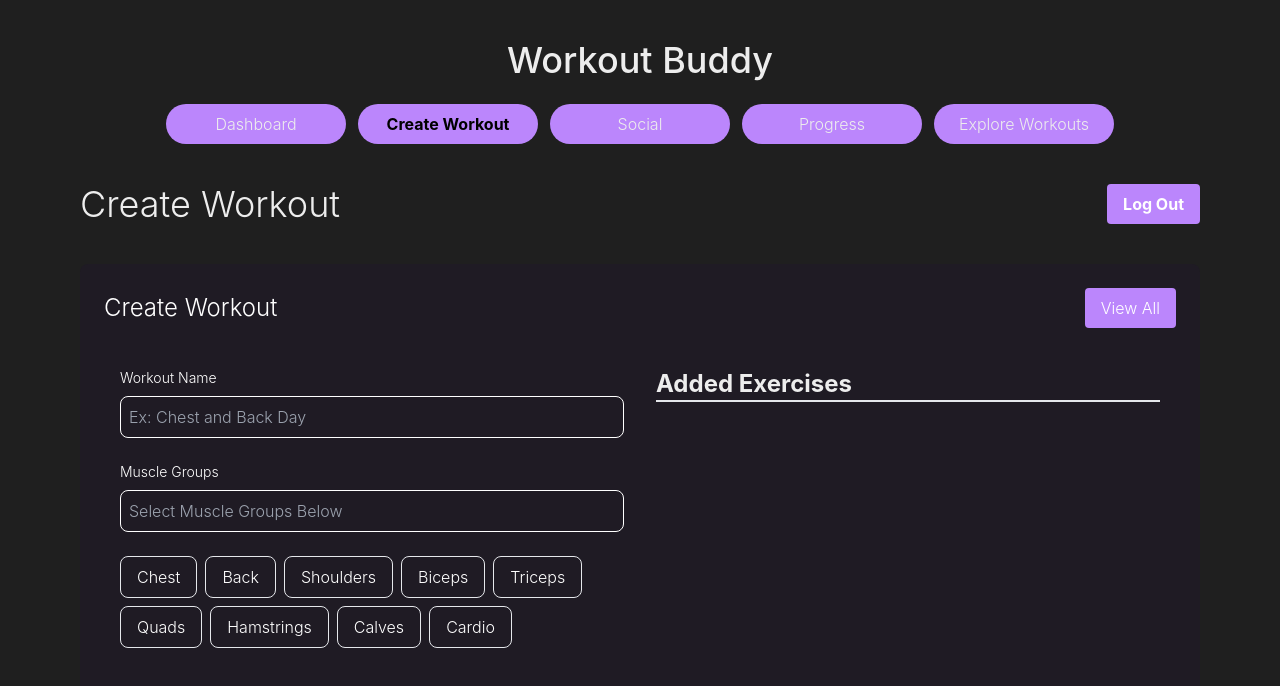
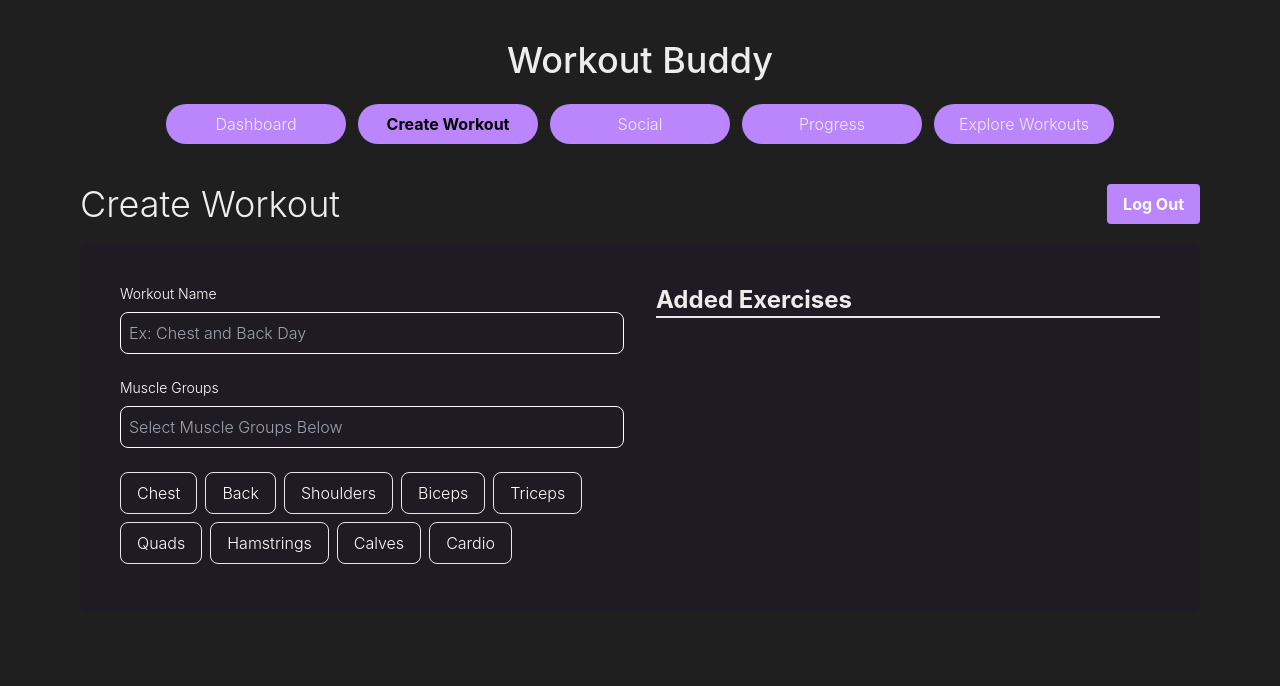
Before and after one commit to JackDStewart/WorkoutBuddy, a Next.js app: page /create in a window 1280 px wide. Shown: the top 686 px of the page. Built offline with nearby package versions, Linux system fonts and the light colour scheme.

Commit message:
Shortened top margin for all pages

```diff
--- a/src/pages/create/index.tsx
+++ b/src/pages/create/index.tsx
@@ -23,14 +23,8 @@ const Create = () => {
 
   return (
     <div>
-      <Header />
-      <div className="relative bg-darkPurple top-10 rounded-lg p-6 ml-20 mr-20">
-        <div className="flex justify-between items-center mb-6">
-          <h2 className="text-white text-2xl">Create Workout</h2>
-          <button className="bg-purple text-white py-2 px-4 rounded hover:bg-purple-600">
-            View All
-          </button>
-        </div>
+      <Header/>
+      <div className="relative bg-darkPurple top-5 rounded-lg p-6 ml-20 mr-20">
         <div className="flex">
           <div className="w-1/2 p-4">
             <label className="block text-white text-sm mb-2">
--- a/src/pages/dashboard/index.tsx
+++ b/src/pages/dashboard/index.tsx
@@ -8,7 +8,7 @@ const Dashboard: React.FC<DashboardProps> = () => {
   const workouts = getWorkouts();
   return (
     <div>
-      <div className="relative bg-darkPurple top-10 rounded-lg p-6 ml-20 mr-20">
+      <div className="relative bg-darkPurple top-5 rounded-lg p-6 ml-20 mr-20">
         <div className="flex justify-between items-center mb-6">
           <h2 className="text-white text-2xl">My Workouts</h2>
           <button className="bg-purple text-white py-2 px-4 rounded hover:bg-purple-600">
--- a/src/pages/social/index.tsx
+++ b/src/pages/social/index.tsx
@@ -10,7 +10,7 @@ const Social: React.FC<FriendCardProps> = () => {
     <div>
       <Header />
 
-      <div className="relative bg-darkPurple top-10 rounded-lg p-6 ml-20 mr-20">
+      <div className="relative bg-darkPurple top-5 rounded-lg p-6 ml-20 mr-20">
         <div className="flex justify-between items-center mb-6">
           <h2 className="text-white text-2xl">My Friends</h2>
           <button className="bg-purple text-white py-2 px-4 rounded hover:bg-purple-600">
```
